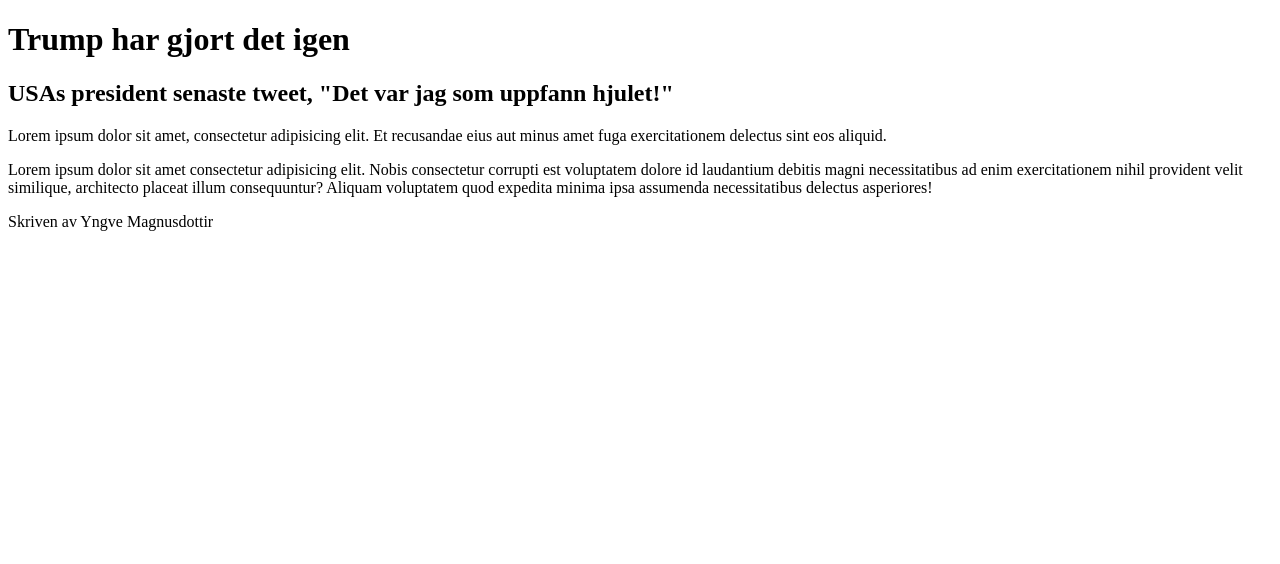
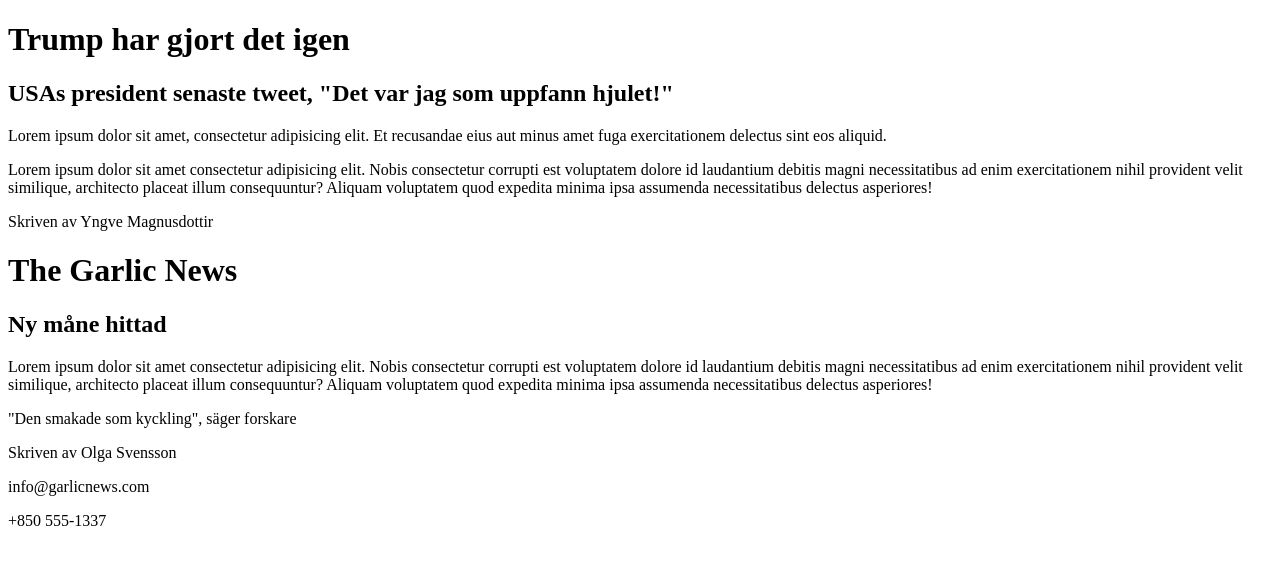
Before and after one commit to SigneMariaNorman/Nyhetssida, a plain HTML site: page Index.html in a window 1280 px wide. Drawn offline with Linux system fonts and the light colour scheme.

Commit message:
Nyhetssidan
Färdig övning

```diff
--- a/Index.html
+++ b/Index.html
@@ -17,5 +17,26 @@
     minima ipsa assumenda necessitatibus delectus asperiores!</p>
     <p>Skriven av Yngve Magnusdottir</p>
 
+    <header>
+
+        <h1>The Garlic News</h1>
+    </header>
+    <article>
+        <section>
+        <h2>Ny måne hittad</h2>
+        <p>Lorem ipsum dolor sit amet consectetur adipisicing elit.
+        Nobis consectetur corrupti est voluptatem dolore id laudantium debitis magni
+        necessitatibus ad enim exercitationem nihil provident velit similique,
+        architecto placeat illum consequuntur? Aliquam voluptatem quod expedita
+        minima ipsa assumenda necessitatibus delectus asperiores!</p>
+        <P>"Den smakade som kyckling", säger forskare</P>
+        <p>Skriven av Olga Svensson</p>
+    </section>
+         </article>
+    <footer><p>info@garlicnews.com</p>
+        <p>+850 555-1337</p></footer>
+
+
+
     </bo
 </html>
```
